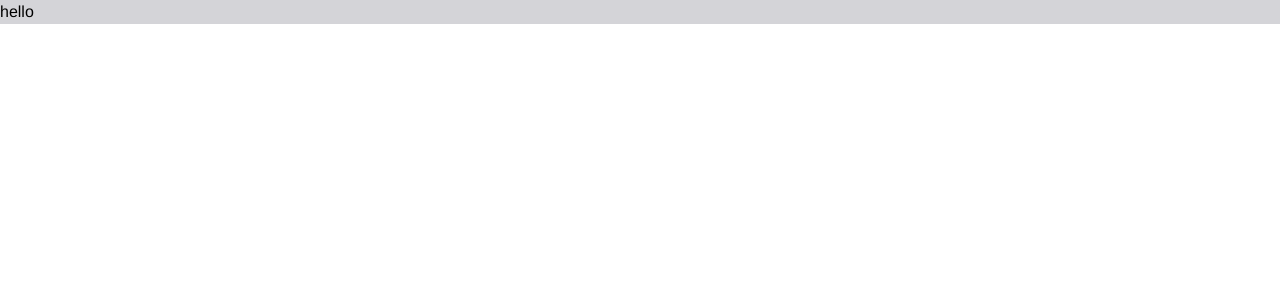
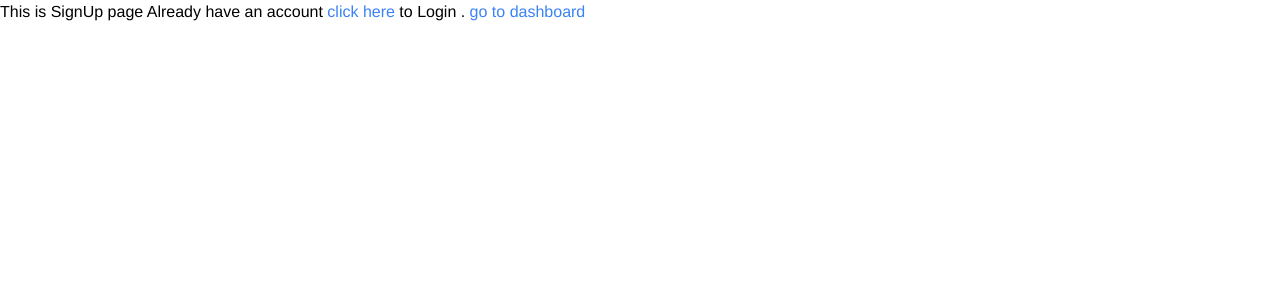
Before and after one commit to Abhishekvihan/codeyogi, a React (Create React App) app: page /signup in a window 1280 px wide. Shown: the top 300 px of the page. Built offline with nearby package versions, Linux system fonts and the light colour scheme.

Commit message:
setup routing

```diff
--- a/package.json
+++ b/package.json
@@ -11,6 +11,7 @@
     "@types/node": "^12.20.16",
     "@types/react": "^17.0.14",
     "@types/react-dom": "^17.0.9",
+    "@types/react-router-dom": "^5.1.8",
     "react": "^17.0.2",
     "react-dom": "^17.0.2",
     "react-router-dom": "^5.2.0",
--- a/src/App.tsx
+++ b/src/App.tsx
@@ -1,7 +1,36 @@
 import React from 'react';
+import { BrowserRouter, Redirect, Route, Switch } from 'react-router-dom';
+import DashboardPage from './pages/Dashboard.page';
+import LoginPage from './pages/Login.page';
+import RecordingsPage from './pages/Recording.page';
+import SignupPage from './pages/Signup.page';
 
 function App() {
-  return <div className="bg-gray-300">hello</div>;
+  return (
+    <BrowserRouter>
+      <Switch>
+        <Route path="/" exact>
+          <Redirect to="/login"></Redirect>
+        </Route>
+
+        <Route path="/login">
+          <LoginPage></LoginPage>
+        </Route>
+
+        <Route path="/signup">
+          <SignupPage></SignupPage>
+        </Route>
+
+        <Route path="/dashboard">
+          <DashboardPage></DashboardPage>
+        </Route>
+
+        <Route path="/recordings">
+          <RecordingsPage></RecordingsPage>
+        </Route>
+      </Switch>
+    </BrowserRouter>
+  );
 }
 
 export default App;
--- a/src/pages/Dashboard.page.tsx
+++ b/src/pages/Dashboard.page.tsx
@@ -1,9 +1,17 @@
 import { FC, memo } from 'react';
+import { Link } from 'react-router-dom';
 
 interface Props {}
 
 const Dashboard: FC<Props> = (props) => {
-  return <div>This is Dashboard page.</div>;
+  return (
+    <div>
+      This is Dashboard page.
+      <Link to="/recordings">
+        <span className="text-blue-500"> go to Recordings </span>
+      </Link>
+    </div>
+  );
 };
 
 Dashboard.defaultProps = {};
--- a/src/pages/Login.page.tsx
+++ b/src/pages/Login.page.tsx
@@ -1,9 +1,17 @@
 import { FC, memo } from 'react';
+import { Link } from 'react-router-dom';
 
 interface Props {}
 
 const Login: FC<Props> = (props) => {
-  return <div>this is login page.</div>;
+  return (
+    <div>
+      This is login page. Don't have an account{' '}
+      <Link to="/signup">
+        <span className="text-blue-500">click here</span>
+      </Link>
+    </div>
+  );
 };
 
 Login.defaultProps = {};
--- a/src/pages/Recording.page.tsx
+++ b/src/pages/Recording.page.tsx
@@ -2,10 +2,10 @@ import { FC, memo } from 'react';
 
 interface Props {}
 
-const Recording: FC<Props> = (props) => {
-  return <div>This is Recording page.</div>;
+const Recordings: FC<Props> = (props) => {
+  return <div>This is Recordings page.</div>;
 };
 
-Recording.defaultProps = {};
+Recordings.defaultProps = {};
 
-export default memo(Recording);
+export default memo(Recordings);
--- a/src/pages/Signup.page.tsx
+++ b/src/pages/Signup.page.tsx
@@ -1,9 +1,21 @@
 import { FC, memo } from 'react';
+import { Link } from 'react-router-dom';
 
 interface Props {}
 
 const Signup: FC<Props> = (props) => {
-  return <div>This is Signup page.</div>;
+  return (
+    <div>
+      This is SignUp page Already have an account
+      <Link to="/login">
+        <span className="text-blue-500"> click here </span>
+      </Link>
+      to Login .
+      <Link to="/dashboard">
+        <span className="text-blue-500"> go to dashboard </span>
+      </Link>
+    </div>
+  );
 };
 
 Signup.defaultProps = {};
```
Also changed, not shown: 1 other file (tests, documents, lock files or other folders).
